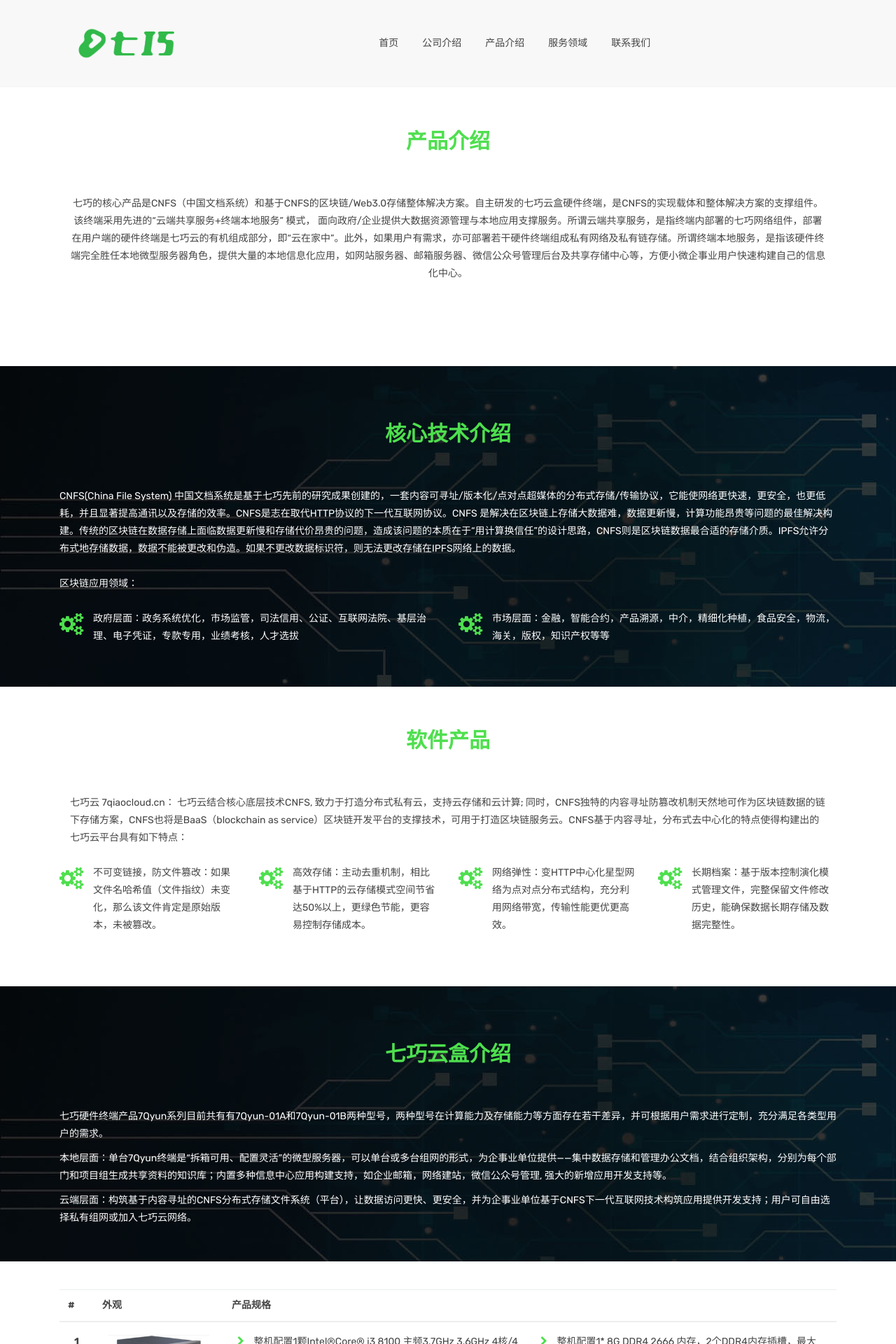
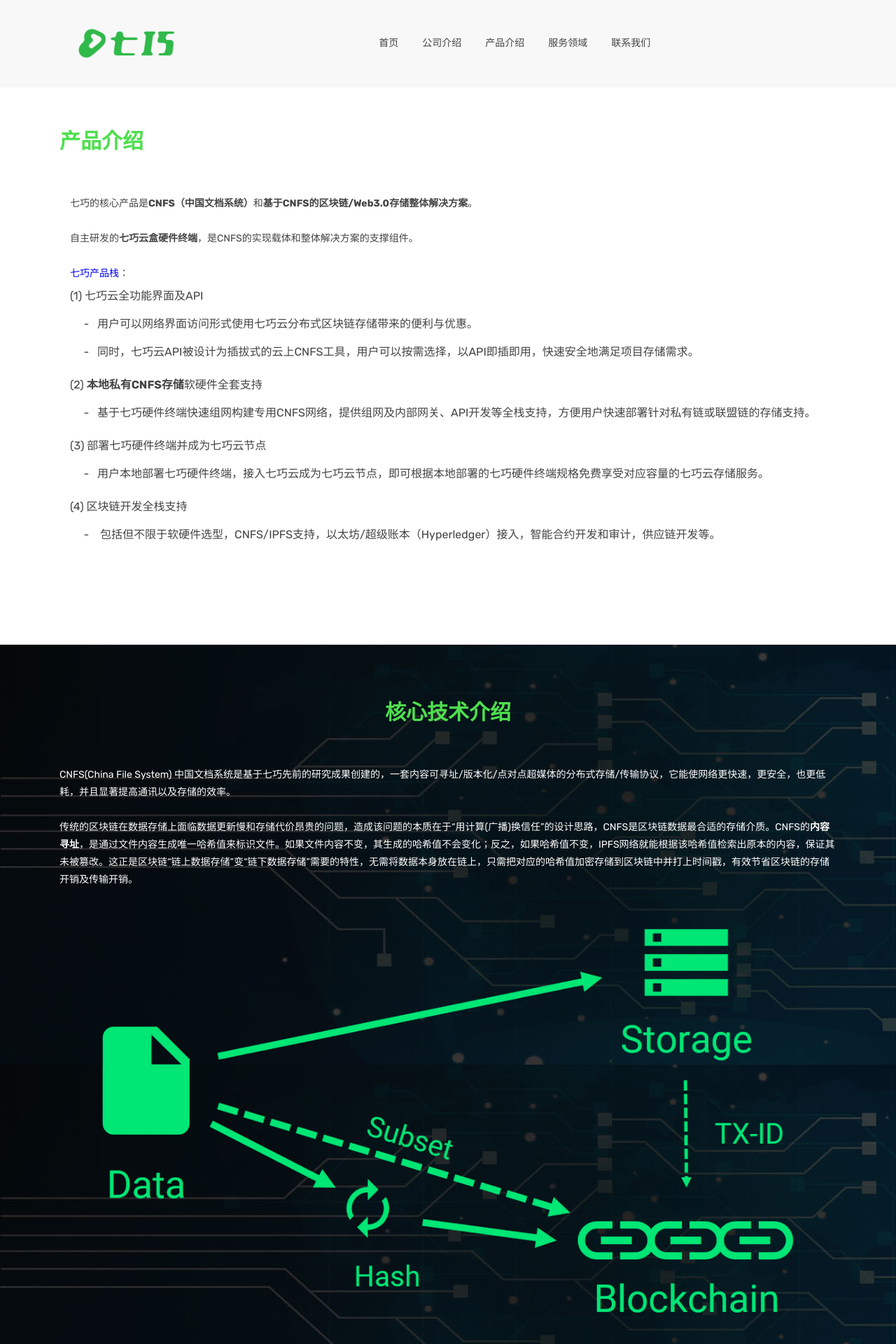
Before and after one commit to QiqiaoTechnology/QiqiaoTechnology.github.io, a Jekyll site: the page built from products.html, in a window 1280 px wide. Shown: the top 1920 px of the page at 70% size. Built offline with Jekyll 4.4.1, drawn with Linux system fonts in a browser that asks for light colours; some of the changed text lies outside the part shown.

Commit message:
update the products part

```diff
--- a/products.html
+++ b/products.html
@@ -14,10 +14,38 @@ canonical: https://heliumjk.github.io
   <div class="container">
     <div class="mb-60"></div>
     <div class="row"></div>
-      <h2 class="heading-title text-center"><span class="text-primary">产品介绍</span></h2><div class="mb-60"></div>
-      <div class="col-md-12 col-sm-12 center">
-        <p>七巧的核心产品是CNFS（中国文档系统）和基于CNFS的区块链/Web3.0存储整体解决方案。自主研发的七巧云盒硬件终端，是CNFS的实现载体和整体解决方案的支撑组件。该终端采用先进的“云端共享服务+终端本地服务” 模式， 面向政府/企业提供大数据资源管理与本地应用支撑服务。所谓云端共享服务，是指终端内部署的七巧网络组件，部署在用户端的硬件终端是七巧云的有机组成部分，即“云在家中”。此外，如果用户有需求，亦可部署若干硬件终端组成私有网络及私有链存储。所谓终端本地服务，是指该硬件终端完全胜任本地微型服务器角色，提供大量的本地信息化应用，如网站服务器、邮箱服务器、微信公众号管理后台及共享存储中心等，方便小微企事业用户快速构建自己的信息化中心。</p>
-      </div>
+      <h2 class="heading-title"><span class="text-primary">产品介绍</span></h2><div class="mb-60"></div>
+      <div class="col-md-12 col-sm-12">
+	      <p>七巧的核心产品是<strong>CNFS（中国文档系统）</strong>和<strong>基于CNFS的区块链/Web3.0存储整体解决方案</strong>。<br>
+	      <br>
+	      自主研发的<strong>七巧云盒硬件终端</strong>，是CNFS的实现载体和整体解决方案的支撑组件。
+	      <br>
+	      <br>
+	      <font color="blue">七巧产品栈</font>：
+	      <ol>
+
+		      <li> (1) 七巧云全功能界面及API <br>
+			      <br>&nbsp;&nbsp;&nbsp;&nbsp; - &nbsp;&nbsp;用户可以网络界面访问形式使用七巧云分布式区块链存储带来的便利与优惠。<br>
+			       <br>&nbsp;&nbsp;&nbsp;&nbsp; - &nbsp;&nbsp;同时，七巧云API被设计为插拔式的云上CNFS工具，用户可以按需选择，以API即插即用，快速安全地满足项目存储需求。<br>
+		      </li>
+		     <br>
+		      <li> (2) <strong>本地私有CNFS存储</strong>软硬件全套支持<br>
+			       <br>&nbsp;&nbsp;&nbsp;&nbsp; - &nbsp;&nbsp;基于七巧硬件终端快速组网构建专用CNFS网络，提供组网及内部网关、API开发等全栈支持，方便用户快速部署针对私有链或联盟链的存储支持。<br>
+		      </li>
+		     <br>
+		      <li> (3) 部署七巧硬件终端并成为七巧云节点 <br>
+  <br>&nbsp;&nbsp;&nbsp;&nbsp; - &nbsp;&nbsp;用户本地部署七巧硬件终端，接入七巧云成为七巧云节点，即可根据本地部署的七巧硬件终端规格免费享受对应容量的七巧云存储服务。 </br>
+		      </li>
+		     <br>
+		      <li> (4) 区块链开发全栈支持 <br>
+			      <br>&nbsp;&nbsp;&nbsp;&nbsp; - &nbsp;&nbsp; 包括但不限于软硬件选型，CNFS/IPFS支持，以太坊/超级账本（Hyperledger）接入，智能合约开发和审计，供应链开发等。<br>
+		      </li>
+		     <br>
+	      </ol>
+	      </p>
+
+
+	      </div>
     </div>
     <div class="mb-60"></div>
   </div>
@@ -28,10 +56,18 @@ canonical: https://heliumjk.github.io
       <div class="row">
         <div class="col-xs-12 col-sm-12">
           <h2 class="heading-title text-center"><span class="text-primary">核心技术介绍</span><br></h2><div class="mb-60"></div>
-          <p class="white">CNFS(China File System) 中国文档系统是基于七巧先前的研究成果创建的，一套内容可寻址/版本化/点对点超媒体的分布式存储/传输协议，它能使网络更快速，更安全，也更低耗，并且显著提高通讯以及存储的效率。CNFS是志在取代HTTP协议的下一代互联网协议。CNFS 是解决在区块链上存储大数据难，数据更新慢，计算功能昂贵等问题的最佳解决构建。传统的区块链在数据存储上面临数据更新慢和存储代价昂贵的问题，造成该问题的本质在于“用计算换信任”的设计思路，CNFS则是区块链数据最合适的存储介质。IPFS允许分布式地存储数据，数据不能被更改和伪造。如果不更改数据标识符，则无法更改存储在IPFS网络上的数据。<br><br>区块链应用领域：<br></p>
+          <p class="white">CNFS(China File System) 中国文档系统是基于七巧先前的研究成果创建的，一套内容可寻址/版本化/点对点超媒体的分布式存储/传输协议，它能使网络更快速，更安全，也更低耗，并且显著提高通讯以及存储的效率。
+	  <br>
+	  <br>
+	  传统的区块链在数据存储上面临数据更新慢和存储代价昂贵的问题，造成该问题的本质在于“用计算(广播)换信任”的设计思路，CNFS是区块链数据最合适的存储介质。CNFS的<strong>内容寻址</strong>，是通过文件内容生成唯一哈希值来标识文件。如果文件内容不变，其生成的哈希值不会变化；反之，如果哈希值不变，IPFS网络就能根据该哈希值检索出原本的内容，保证其未被篡改。这正是区块链“链上数据存储”变“链下数据存储”需要的特性，无需将数据本身放在链上，只需把对应的哈希值加密存储到区块链中并打上时间戳，有效节省区块链的存储开销及传输开销。
+	  <br><br>
+	  </p>
+	 <p>
+	 <img src="{{BASE_PATH}}/assets/images/storing-hashes-subset-in-blockchain.png" />
+	</p>
+	  <p class="white"> 区块链应用领域：<br></p>
         </div>
       </div>
-
       <div class="row">
         <div class="col-sm-6 col-md-6">
           <div class="service-box">
@@ -61,9 +97,12 @@ canonical: https://heliumjk.github.io
   <div class="container">
     <div class="mb-60"></div>
     <div class="row"></div>
-      <h2 class="heading-title text-center"><span class="text-primary">软件产品</span></h2><div class="mb-60"></div>
+      <h2 class="heading-title text-center"><span class="text-primary">七巧云产品特点</span></h2><div class="mb-60"></div>
       <div class="col-md-12 col-sm-12 ">
-        <p>七巧云 7qiaocloud.cn： 七巧云结合核心底层技术CNFS, 致力于打造分布式私有云，支持云存储和云计算; 同时，CNFS独特的内容寻址防篡改机制天然地可作为区块链数据的链下存储方案，CNFS也将是BaaS（blockchain as service）区块链开发平台的支撑技术，可用于打造区块链服务云。CNFS基于内容寻址，分布式去中心化的特点使得构建出的七巧云平台具有如下特点：</p>
+	      <p>结合<strong>核心底层技术CNFS/IPFS</strong>与安全加固<strong>七巧数据终端</strong>构建的分布式私有云。<br><br>
+	      CNFS独特的内容寻址防篡改机制天然地可作为区块链数据的链下存储方案，也是七巧BaaS（blockchain as service）区块链开发平台的核心支撑技术<br><br>
+
+	      基于内容寻址，分布式去中心化的七巧云平台具有如下特点：</p>
       </div>
     </div>
 
@@ -123,10 +162,15 @@ canonical: https://heliumjk.github.io
 
       <div class="row">
         <div class="col-xs-12 col-sm-12">
-          <h2 class="heading-title text-center"><span class="text-primary">七巧云盒介绍</span><br></h2><div class="mb-60"></div>
-          <p class="white">七巧硬件终端产品7Qyun系列目前共有有7Qyun-01A和7Qyun-01B两种型号，两种型号在计算能力及存储能力等方面存在若干差异，并可根据用户需求进行定制，充分满足各类型用户的需求。</p>
-          <p class="white">本地层面：单台7Qyun终端是“拆箱可用、配置灵活”的微型服务器，可以单台或多台组网的形式，为企事业单位提供——集中数据存储和管理办公文档，结合组织架构，分别为每个部门和项目组生成共享资料的知识库；内置多种信息中心应用构建支持，如企业邮箱，网络建站，微信公众号管理, 强大的新增应用开发支持等。</p>
-          <p class="white">云端层面：构筑基于内容寻址的CNFS分布式存储文件系统（平台），让数据访问更快、更安全，并为企事业单位基于CNFS下一代互联网技术构筑应用提供开发支持；用户可自由选择私有组网或加入七巧云网络。</p><br><br>
+          <h2 class="heading-title text-center"><span class="text-primary">七巧云盒硬件终端介绍</span><br></h2><div class="mb-60"></div>
+	  <p class="white"> 采用“<strong>云端组件载体+终端本地服务</strong>” 模式:</p>
+
+	  <ul>
+		  <br>
+		  <li> <p class="white"> &nbsp;&nbsp;&nbsp;&nbsp; - &nbsp;&nbsp;终端内部署的七巧CNFS组件及网络组件，使该终端是分布式组网的有机单元，真正实现“云在家中”。</p></li>
+	 	  <br>
+	  	 <li> <p class="white"> &nbsp;&nbsp;&nbsp;&nbsp; - &nbsp;&nbsp;部署大量的本地信息化应用端, 开箱即用的信息化中心微型服务器(如网站服务器、邮箱服务器、微信公众号管理后台及共享存储中心等，支持用户订制开发)</p> </li>
+		  <br>
         </div>
       </div>
 
@@ -140,6 +184,7 @@ canonical: https://heliumjk.github.io
         <span></span>
       </div>
 
+          <p>七巧硬件终端7Qyun系列目前共有7Qyun-01A和7Qyun-01B两种型号，在计算能力及存储能力等方面存在若干差异，并可根据用户需求进行定制，充分满足各类型用户的需求。</p>
       <div class="table-responsive mtb">
         <table class="table table-hover">
           <thead>
```
Also changed, not shown: assets/images/storing-hashes-subset-in-blockchain.png (added).
